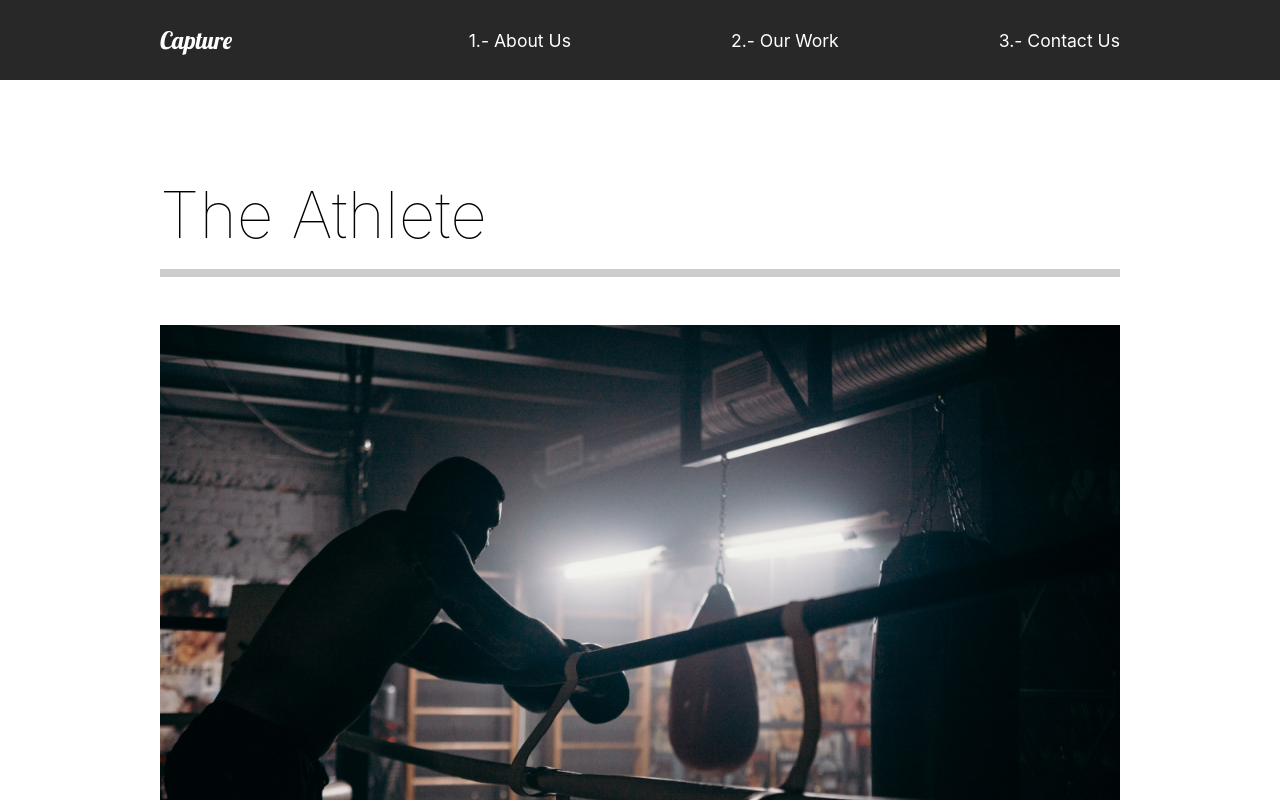
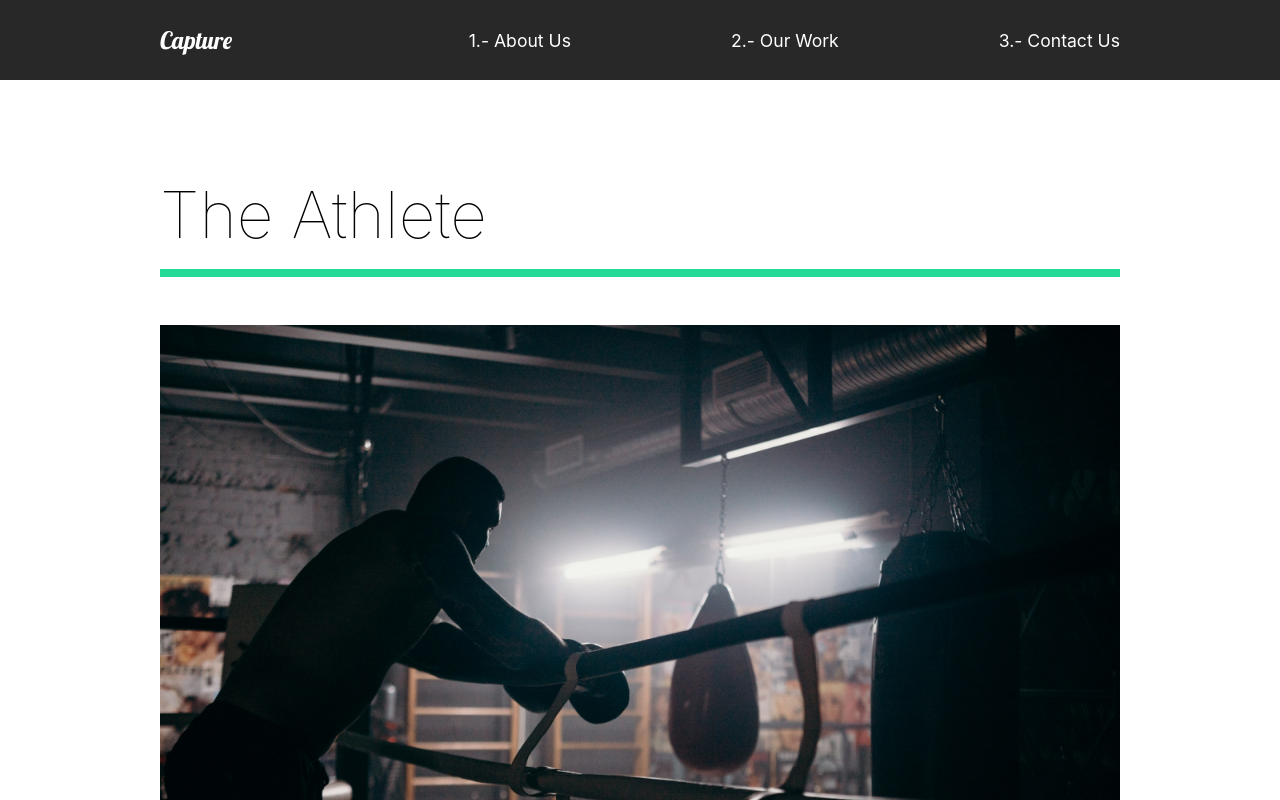
Before and after one commit to nelodev/movies-portfolio, a React (Create React App) app: page /our-work in a window 1280 px wide. Shown: the top 800 px of the page. Built offline with nearby package versions, Linux system fonts and the light colour scheme.

Commit message:
Add animations to our work page

```diff
--- a/src/animation.js
+++ b/src/animation.js
@@ -7,14 +7,13 @@
     opacity: 1,
     y: 0,
     transition: {
-      duration: 1,
+      duration: 0.5,
       when: "beforeChildren",
       staggerChildren: 0.25,
     },
   },
   exit: {
     opacity: 0,
-    y: 300,
     transition: {
       duration: 0.5,
     },
@@ -52,3 +51,27 @@
     transition: { duration: 0.75, ease: "easeOut" },
   },
 };
+
+export const lineAnimation = {
+  hidden: {
+    width: "0%",
+  },
+  show: {
+    width: "100%",
+    transition: { duration: 1 },
+  },
+};
+
+export const sliderAnimation = {
+  hidden: { x: "-130%", skew: "45deg" },
+  show: {
+    x: "100%",
+    skew: "0deg",
+    transition: { duration: 1, ease: "easeOut" },
+  },
+};
+
+export const sliderContainer = {
+  hidden: { opacity: 1 },
+  show: { opacity: 1, transition: { staggerChildren: 0.15, ease: "easeOut" } },
+};
--- a/src/pages/OurWork.js
+++ b/src/pages/OurWork.js
@@ -1,7 +1,14 @@
+import { Link } from "react-router-dom";
 import { motion } from "framer-motion";
 import styled from "styled-components";
-import { pageAnimation } from "../animation";
-import { Link } from "react-router-dom";
+import {
+  pageAnimation,
+  fadeAnimation,
+  photoAnimation,
+  lineAnimation,
+  sliderAnimation,
+  sliderContainer,
+} from "../animation";
 import athlete from "../img/athlete-small.png";
 import theracer from "../img/theracer-small.png";
 import goodtimes from "../img/goodtimes-small.png";
@@ -19,7 +26,7 @@
   padding-bottom: 10rem;
   .line {
     height: 0.5rem;
-    background-color: #cccccc;
+    background-color: #23d997;
     margin-bottom: 3rem;
   }
   img {
@@ -27,6 +34,32 @@
     height: 70vh;
     object-fit: cover;
   }
+`;
+
+const Hide = styled.div`
+  overflow: hidden;
+`;
+
+const Frame1 = styled(motion.div)`
+  position: fixed;
+  left: 0;
+  top: 10%;
+  width: 100%;
+  height: 100vh;
+  background: #fffebf;
+  z-index: 2;
+`;
+
+const Frame2 = styled(Frame1)`
+  background: #ff8efb;
+`;
+
+const Frame3 = styled(Frame1)`
+  background: #8ed2ff;
+`;
+
+const Frame4 = styled(Frame1)`
+  background: #8effa0;
 `;
 
 const OurWork = () => {
@@ -38,11 +71,19 @@
       animate="show"
       exit="exit"
     >
+      <motion.div variants={sliderContainer}>
+        <Frame1 variants={sliderAnimation} />
+        <Frame2 variants={sliderAnimation} />
+        <Frame3 variants={sliderAnimation} />
+        <Frame4 variants={sliderAnimation} />
+      </motion.div>
       <MovieContainer>
-        <h2>The Athlete</h2>
-        <div className="line"></div>
+        <motion.h2 variants={fadeAnimation}>The Athlete</motion.h2>
+        <motion.div variants={lineAnimation} className="line"></motion.div>
         <Link to="/our-work/the-athlete">
-          <img src={athlete} alt="Athlete" />
+          <Hide>
+            <motion.img variants={photoAnimation} src={athlete} alt="Athlete" />
+          </Hide>
         </Link>
       </MovieContainer>
       <MovieContainer>
```
